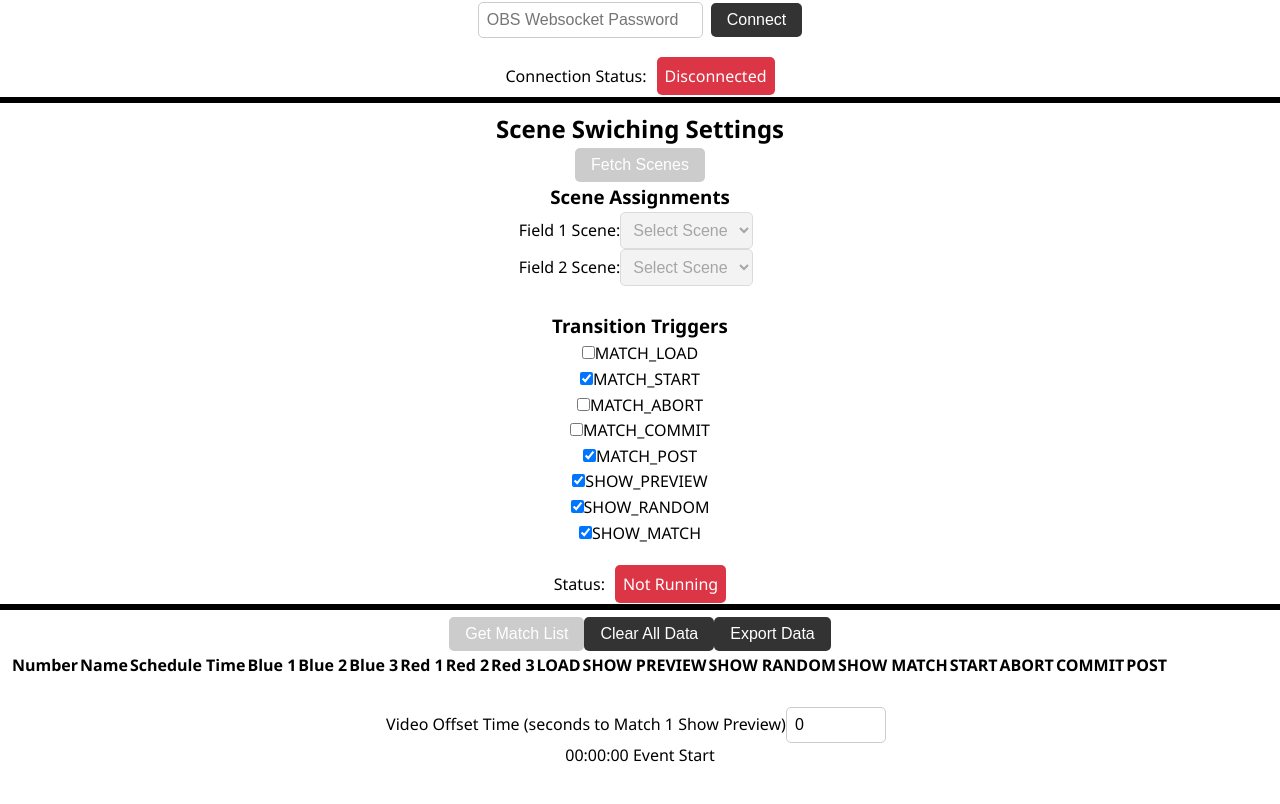
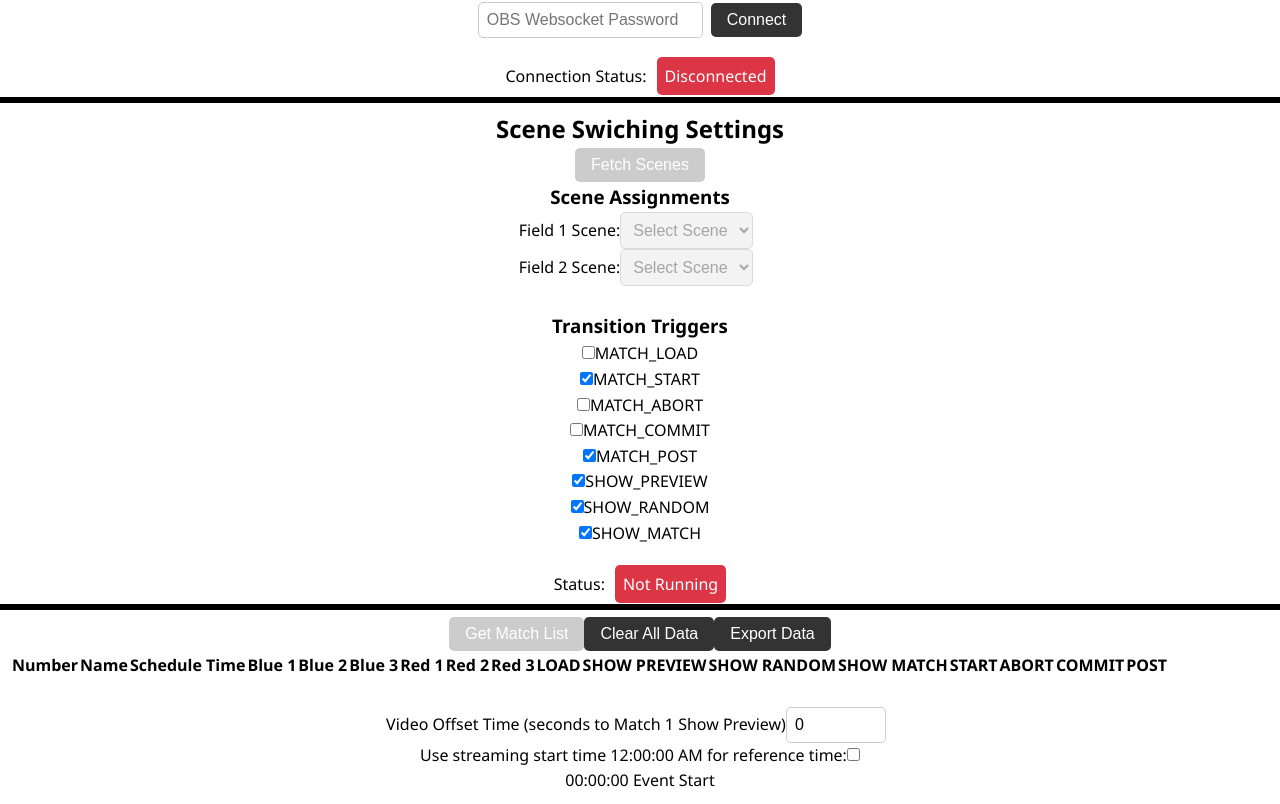
Before and after one commit to jvens/obs-ftc, a React (Create React App) app: page / in a window 1280 px wide. Shown: the part 399-1203 px from the top of the page. Before the commit the page ends 1177 px from the top, so only its background shows below. Built offline with nearby package versions, Linux system fonts and the light colour scheme; what obs-websocket-js would draw is missing.

Commit message:
Use OBS stream start time for offset
Instead of needing to go back and determine manually what the starting offset is for the first match, this adds a checkbox to instead use the StreamStateChanged event to determine it automatically.

```diff
--- a/src/components/MatchEventsTable.tsx
+++ b/src/components/MatchEventsTable.tsx
@@ -3,6 +3,7 @@ import { useFtcLive } from "../contexts/FtcLiveContext";
 import { usePersistentState } from "../helpers/persistant";
 import { FtcMatch } from "../types/FtcLive";
 import { TypeParameterDeclaration } from "typescript";
+import {useObsStudio} from "../contexts/ObsStudioContext";
 
 interface MatchRow {
   number: number;
@@ -46,6 +47,8 @@ const MatchEventsTable: React.FC = () => {
   const [offsetTime, setOffsetTime] = usePersistentState<number>('Offset_Time', 0)
   const { isConnected, serverUrl, selectedEvent } = useFtcLive()
   const { latestStreamData } = useFtcLive()
+  const { startStreamTime } = useObsStudio()
+  const [useStreamTime, setUseStreamTime] = usePersistentState<boolean>('Use_Stream_Time', false)
 
   useEffect(() => {
     if (latestStreamData) {
@@ -81,7 +84,7 @@ const MatchEventsTable: React.FC = () => {
       if (!number) return undefined;
       return teams.find(team => team.number === number)
     }
-    const firstTime = rows[0]?.SHOW_PREVIEW ?? 0
+    const firstTime = useStreamTime? startStreamTime:rows[0]?.SHOW_PREVIEW ?? 0
     let chapters: string[] = rows.sort((a, b) => (a.SHOW_PREVIEW ?? 0) - (b.SHOW_PREVIEW ?? 0)).map(r => {
       let blueTeams = `${r.blue1} ${getTeamName(r.blue1)?.name}, ${r.blue2} ${getTeamName(r.blue2)?.name}`
       if (r.blue3)
@@ -99,7 +102,7 @@ const MatchEventsTable: React.FC = () => {
       return `${timeString} ${r.name} - Blue: ${blueTeams}; Red: ${redTeams}`
     })
     setChapters(['00:00:00 Event Start', ...chapters])
-  }, [rows, setChapters, teams, offsetTime])
+  }, [rows, setChapters, teams, offsetTime, startStreamTime, useStreamTime])
 
   const delay = (seconds: number) => {
     return new Promise(resolve => setTimeout(resolve, seconds * 1000))
@@ -153,6 +156,7 @@ const MatchEventsTable: React.FC = () => {
     setRows([])
     setTeams([])
     setOffsetTime(0)
+    setUseStreamTime(false)
   }
 
   const exportData = () => {
@@ -228,6 +232,12 @@ const MatchEventsTable: React.FC = () => {
         onChange={(e) => setOffsetTime(parseInt(e.target.value))}
       />
       <br />
+      Use streaming start time {new Date(startStreamTime).toLocaleTimeString()} for reference time:
+      <input type="checkbox"
+             checked={useStreamTime}
+             onChange={(e) => setUseStreamTime(e.target.checked)}
+      />
+      <br />
       <div>
         {chapters.map((chapter, i) => (<div key={i}>{chapter}</div>))}
       </div>
--- a/src/contexts/ObsStudioContext.tsx
+++ b/src/contexts/ObsStudioContext.tsx
@@ -1,6 +1,7 @@
 import React, { createContext, useContext, useState, useCallback, ReactNode, useRef, useEffect } from 'react';
 import OBSWebSocket from 'obs-websocket-js';
 import { usePersistentState } from '../helpers/persistant';
+import type {OBSEventTypes} from "obs-websocket-js/dist/types";
 
 type ObsStudioProviderProps = {
   children: ReactNode;
@@ -27,6 +28,7 @@ interface ObsStudioContextData {
   setField1Scene: React.Dispatch<React.SetStateAction<string | undefined>>;
   field2Scene?: string;
   setField2Scene: React.Dispatch<React.SetStateAction<string | undefined>>;
+  startStreamTime: number;
 }
 
 // Create the context
@@ -46,11 +48,18 @@ export const ObsStudioProvider: React.FC<ObsStudioProviderProps> = ({ children }
   const [field1Scene, setField1Scene] = usePersistentState<string | undefined>('Field1_Scene', undefined)
   const [field2Scene, setField2Scene] = usePersistentState<string | undefined>('Field2_Scene', undefined)
   const [error, setError] = useState<string | undefined>(undefined)
-
+  const [startStreamTime, setStartStreamTime] = usePersistentState<number>('Stream_Start', 0);
   const connectToObs = useCallback(async () => {
     try {
       const hello = await obs.connect(`ws://${obsUrl}:${obsPort}`, obsPassword);
       console.log('Hello message:', hello)
+
+      obs.on('StreamStateChanged',(data: OBSEventTypes["StreamStateChanged"] ) => {
+        if (data.outputState === "OBS_WEBSOCKET_OUTPUT_STARTED"){
+          console.log("Stream started at ", Date.now())
+          setStartStreamTime(Date.now())
+        }})
+
       setIsConnected(true);
       setError(undefined)
       // ... additional setup if needed
@@ -69,7 +78,7 @@ export const ObsStudioProvider: React.FC<ObsStudioProviderProps> = ({ children }
         setError(`Unknown Error: ${JSON.stringify(error)}`);
       }
     }
-  }, [obsUrl, obsPort, obsPassword]);
+  }, [obsUrl, obsPort, obsPassword, setStartStreamTime]);
 
   const disconnectFromObs = useCallback(() => {
     obs.disconnect();
@@ -124,7 +133,7 @@ export const ObsStudioProvider: React.FC<ObsStudioProviderProps> = ({ children }
   }
 
   return (
-    <ObsStudioContext.Provider value={{ obsUrl, setObsUrl, obsPort, setObsPort, obsPassword, setObsPassword, isConnected, connectToObs, disconnectFromObs, fetchScenes, switchScenes, field1Scene, field2Scene, setField1Scene, setField2Scene, setActiveField, error }}>
+    <ObsStudioContext.Provider value={{ obsUrl, setObsUrl, obsPort, setObsPort, obsPassword, setObsPassword, isConnected, connectToObs, disconnectFromObs, fetchScenes, switchScenes, field1Scene, field2Scene, setField1Scene, setField2Scene, setActiveField, error, startStreamTime}}>
       {children}
     </ObsStudioContext.Provider>
   );
```
